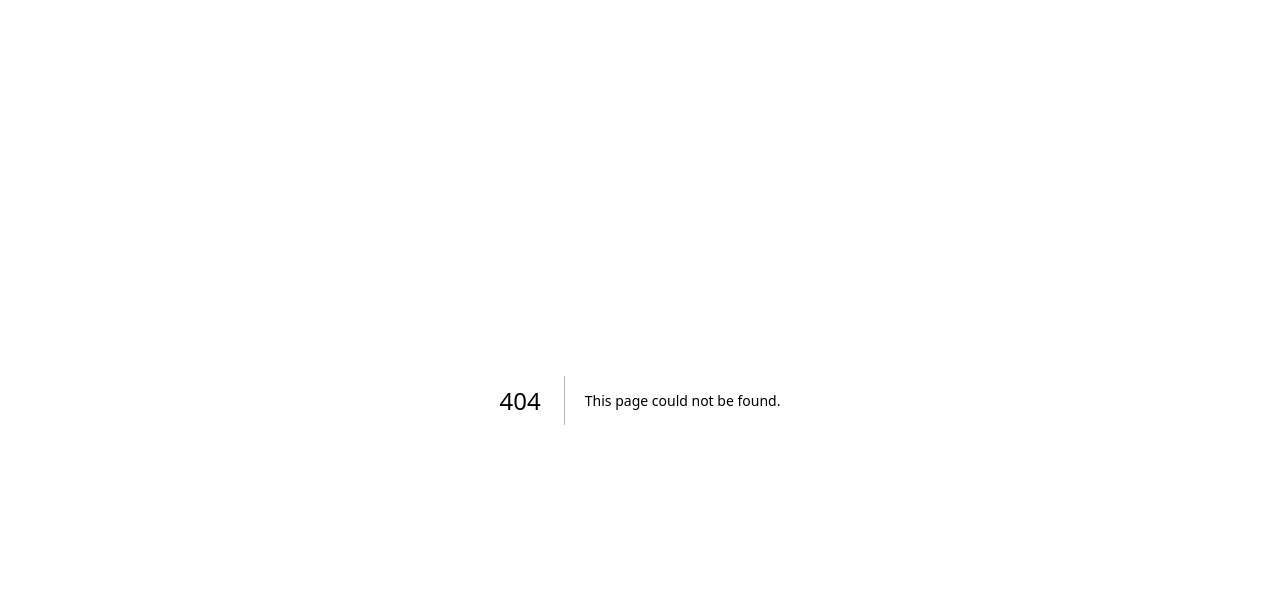
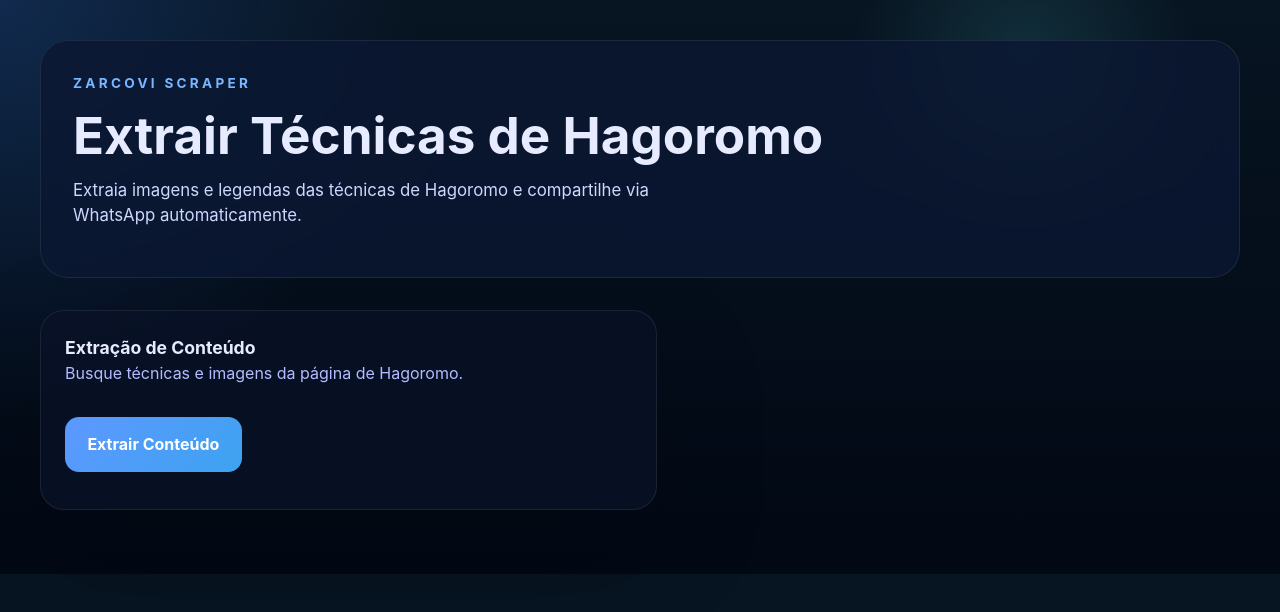
Before and after one commit to pedroinacioemp-blip/capacity, a Next.js app: page /scraper in a window 1280 px wide. Before the commit this address had no page. Shown: the top 612 px of the page. Built offline with nearby package versions, Linux system fonts and the light colour scheme.

Commit message:
Add: New scraper feature for extracting Hagoromo techniques from Google Sites and sharing via WhatsApp

```diff
--- /dev/null
+++ b/app/api/scrape/route.ts
@@ -0,0 +1,54 @@
+import { NextRequest, NextResponse } from 'next/server';
+import * as cheerio from 'cheerio';
+
+export async function GET(request: NextRequest) {
+  try {
+    const url = 'https://sites.google.com/view/zarcovirpg/personagem/principal/lend%C3%A1rio/hagoromo?authuser=0';
+
+    const response = await fetch(url);
+    if (!response.ok) {
+      throw new Error(`Failed to fetch: ${response.status}`);
+    }
+
+    const html = await response.text();
+    const $ = cheerio.load(html);
+
+    const results: { imageUrl: string; caption: string }[] = [];
+
+    // Find sections with titles like "TECNICA DA ONDA DE AR"
+    $('h2, h3, h4').each((_, element) => {
+      const title = $(element).text().trim();
+      if (title.toUpperCase().includes('TECNICA') || title.toUpperCase().includes('TÉCNICA')) {
+        // Find images in the next siblings or within the section
+        let current = $(element).next();
+        while (current.length && !current.is('h2, h3, h4')) {
+          if (current.is('img')) {
+            const imgSrc = current.attr('src');
+            if (imgSrc) {
+              // Find caption: next p or div with text
+              let caption = '';
+              let nextEl = current.next();
+              while (nextEl.length && !nextEl.is('img, h2, h3, h4')) {
+                if (nextEl.is('p, div') && nextEl.text().trim()) {
+                  caption = nextEl.text().trim();
+                  break;
+                }
+                nextEl = nextEl.next();
+              }
+              results.push({
+                imageUrl: imgSrc.startsWith('http') ? imgSrc : `https://sites.google.com${imgSrc}`,
+                caption: caption || title,
+              });
+            }
+          }
+          current = current.next();
+        }
+      }
+    });
+
+    return NextResponse.json({ success: true, data: results });
+  } catch (error) {
+    console.error(error);
+    return NextResponse.json({ success: false, error: 'Failed to scrape' }, { status: 500 });
+  }
+}
--- /dev/null
+++ b/app/scraper/page.tsx
@@ -0,0 +1,99 @@
+'use client';
+
+import { useState } from 'react';
+import { Send, Loader2 } from 'lucide-react';
+
+interface ScrapedItem {
+  imageUrl: string;
+  caption: string;
+}
+
+export default function ScraperPage() {
+  const [data, setData] = useState<ScrapedItem[]>([]);
+  const [loading, setLoading] = useState(false);
+  const [status, setStatus] = useState('');
+
+  async function scrapeContent() {
+    setLoading(true);
+    setStatus('Extraindo conteúdo...');
+    try {
+      const response = await fetch('/api/scrape');
+      const result = await response.json();
+      if (result.success) {
+        setData(result.data);
+        setStatus('Conteúdo extraído com sucesso.');
+      } else {
+        setStatus('Falha ao extrair conteúdo.');
+      }
+    } catch (error) {
+      console.error(error);
+      setStatus('Erro ao conectar com a API.');
+    }
+    setLoading(false);
+  }
+
+  async function sendToWhatsApp() {
+    if (data.length === 0) return;
+
+    setStatus('Preparando envio para WhatsApp...');
+    const payload = data.map(item => `${item.caption}\nImagem: ${item.imageUrl}`).join('\n\n');
+    const url = `https://wa.me/?text=${encodeURIComponent(payload)}`;
+    window.open(url, '_blank');
+    setStatus('WhatsApp aberto com o conteúdo.');
+  }
+
+  return (
+    <main className="page-shell">
+      <header className="hero-card">
+        <div>
+          <p className="eyebrow">Zarcovi Scraper</p>
+          <h1>Extrair Técnicas de Hagoromo</h1>
+          <p className="hero-copy">
+            Extraia imagens e legendas das técnicas de Hagoromo e compartilhe via WhatsApp automaticamente.
+          </p>
+        </div>
+      </header>
+      <section className="grid-layout">
+        <div className="card">
+          <div className="card-header">
+            <div>
+              <h2>Extração de Conteúdo</h2>
+              <p>Busque técnicas e imagens da página de Hagoromo.</p>
+            </div>
+          </div>
+          <div className="field-group">
+            <div className="button-group">
+              <button className="primary" onClick={scrapeContent} disabled={loading}>
+                {loading ? <Loader2 size={16} className="animate-spin" /> : 'Extrair Conteúdo'}
+              </button>
+              {data.length > 0 && (
+                <button className="primary" onClick={sendToWhatsApp}>
+                  <Send size={16} /> Enviar WhatsApp
+                </button>
+              )}
+            </div>
+            <p className="status-text">{status}</p>
+          </div>
+        </div>
+        {data.length > 0 && (
+          <div className="card">
+            <div className="card-header">
+              <div>
+                <h2>Conteúdo Extraído</h2>
+                <p>{data.length} itens encontrados.</p>
+              </div>
+            </div>
+            <div className="history-list">
+              {data.map((item, index) => (
+                <div key={index} className="history-item">
+                  <p style={{ margin: '0 0 0.75rem', whiteSpace: 'pre-wrap' }}>{item.caption}</p>
+                  <img src={item.imageUrl} alt={item.caption} className="history-image" />
+                </div>
+              ))}
+            </div>
+          </div>
+        )}
+      </section>
+    </main>
+  );
+}
```
